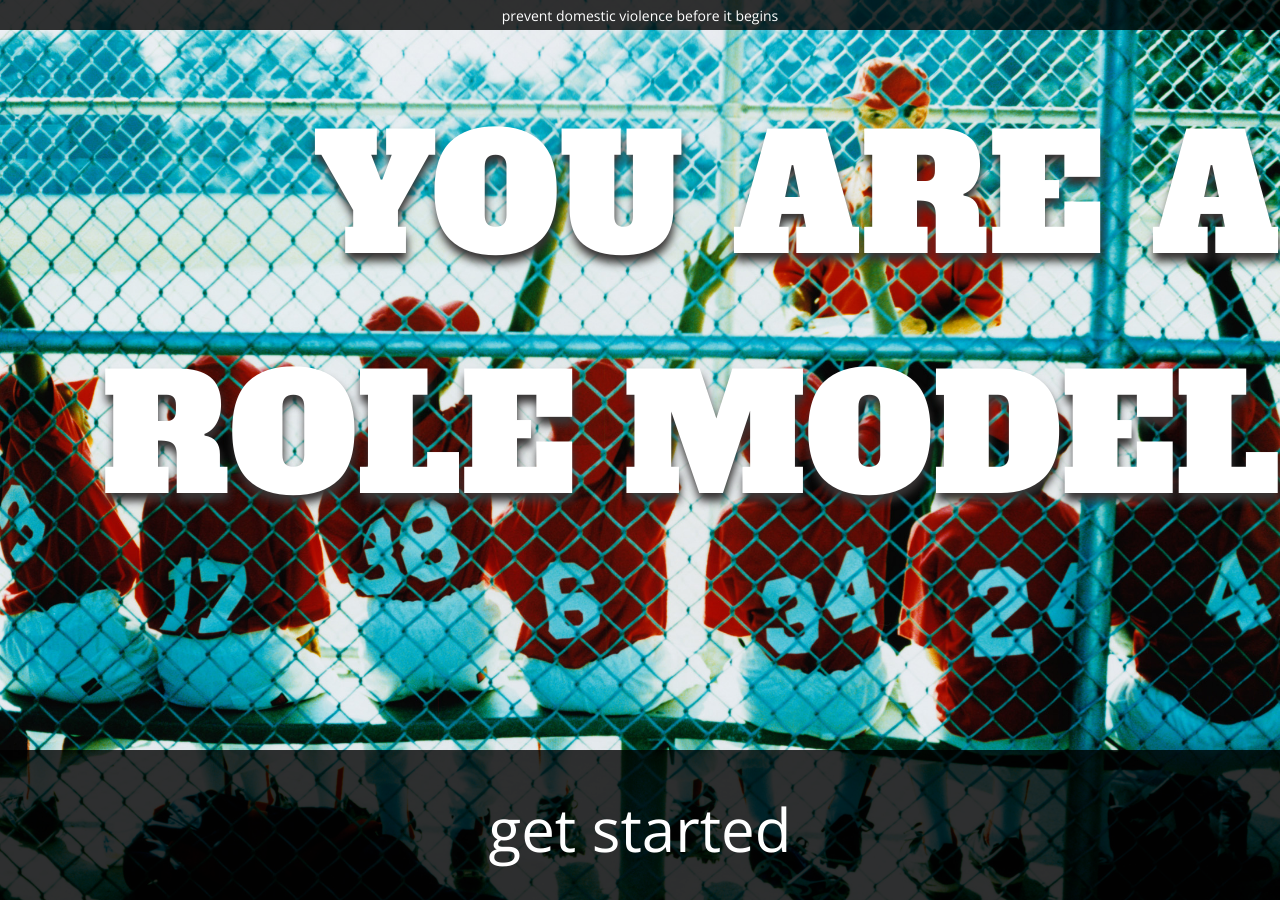
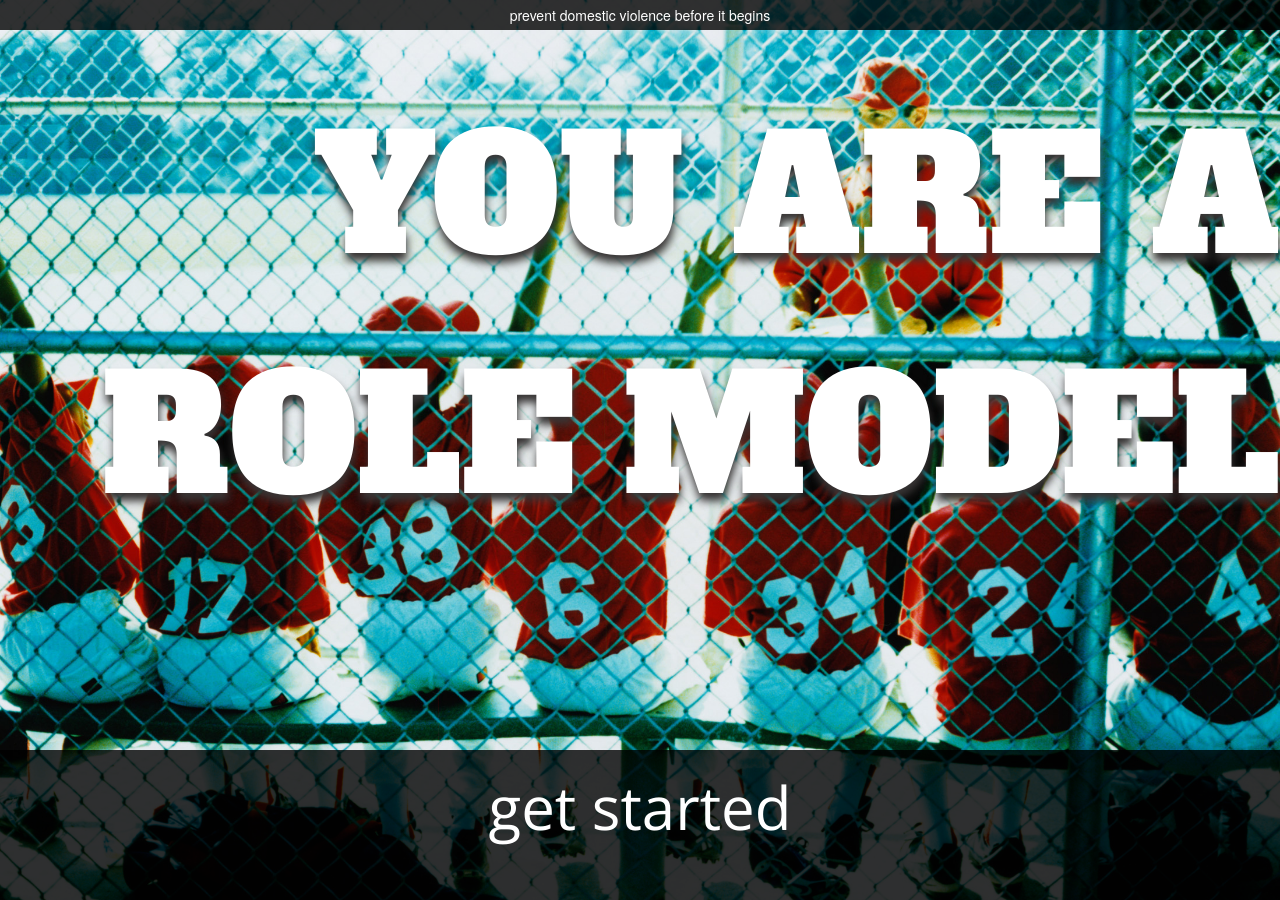
Before and after one commit to cbim/coachesdvhackathon, a Jekyll site: the page built from index.html, in a window 1280 px wide. Built offline with Jekyll 4.4.1, drawn with Linux system fonts in a browser that asks for light colours; nearby versions of some CDN libraries.

Commit message:
Remove Skeleton, add Bootstrap.

```diff
--- a/_includes/themes/coaches/default.html
+++ b/_includes/themes/coaches/default.html
@@ -16,9 +16,10 @@
 
   <!-- CSS
   ================================================== -->
-  <link rel="stylesheet" href="{{ ASSET_PATH }}/css/skeleton.css">
+  <!-- <link rel="stylesheet" href="{{ ASSET_PATH }}/css/skeleton.css"> -->
   <link rel="stylesheet" href="{{ ASSET_PATH }}/css/font-awesome.css">
   <link rel="stylesheet" href="{{ ASSET_PATH }}/css/jquery.bxslider.css">
+  <link rel="stylesheet" href="//netdna.bootstrapcdn.com/bootstrap/3.0.0/css/bootstrap.min.css">
   <link rel="stylesheet" href="{{ ASSET_PATH }}/css/base.css">
 
 
```
